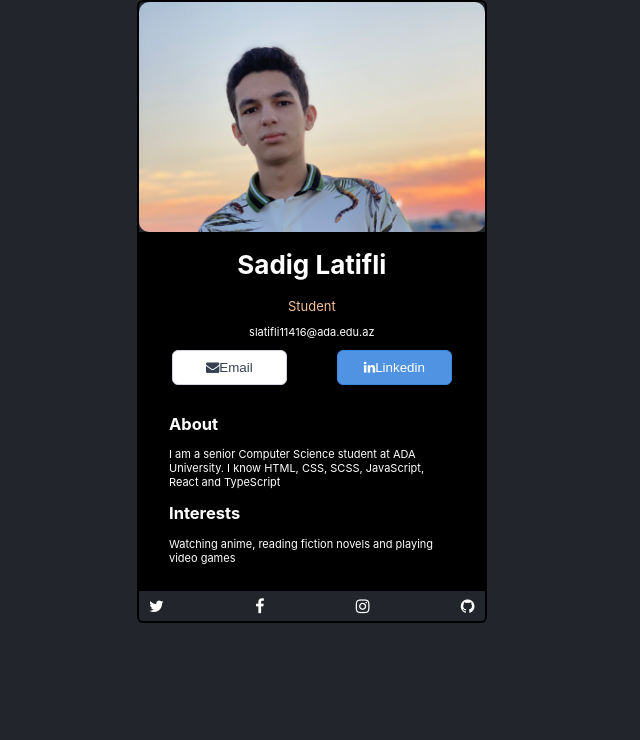
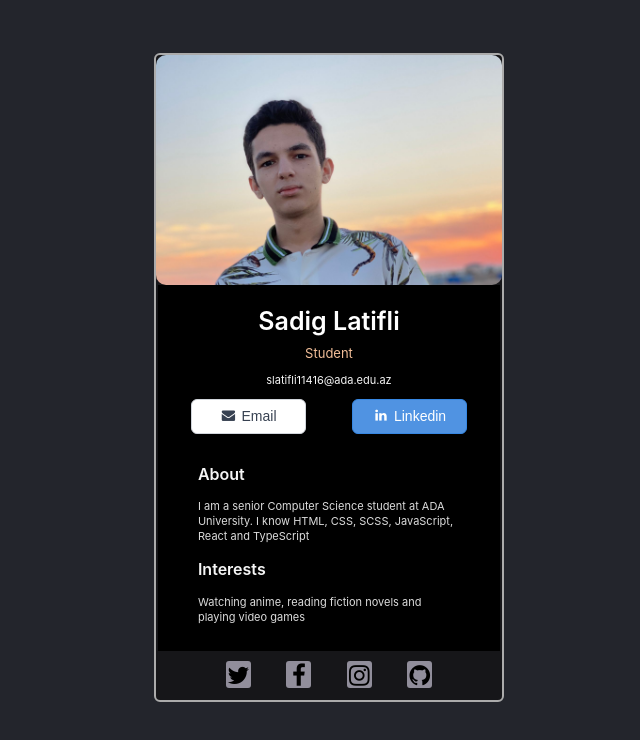
Before and after one commit to Sadig05/Sadig05.github.io, a plain HTML site: page digital-card.html in a window 1280 px wide. Shown: the whole page, without its empty margins (311-951 px from the left). Drawn offline with Linux system fonts and the light colour scheme; a script that the page names is missing.

Commit message:
minor fixes

```diff
--- a/digital-card.css
+++ b/digital-card.css
@@ -1,4 +1,4 @@
-body{
+ body {
     margin: 0;
     padding: 0;
     box-sizing: border-box;
@@ -6,71 +6,106 @@ body{
     font-family: 'Inter', sans-serif;
 }
 
-
-.container{
-    margin: 0 auto;
+.container {
     width: 30%;
+    min-width: 350px;
+    margin: 53px auto;
 }
 
-.card{
+.card {
     width: 90%;
-    border: 2px solid black;
+    margin: 35px auto;
+    background-color: #161619;
+    border: 2px solid #ababab;
     border-radius: 6px;
-    color: white;
-
 }
 
-.top{
+.top {
     width: 100%;
     height: 230px;
-    background-image: url("./assets/profile-p.jpeg");
+    background-image: url('./assets/profile-p.jpeg');
     background-size: cover;
-    background-position: center initial;
+    background-position: center top;
     border-radius: 10px;
     margin-bottom: 0;
 }
 
-.content{
-    display: flex;
-    flex-direction: column;
-    align-items: center;
-    background-color: black;
+main {
+    margin: 0 auto;
+    background-color: #161619;
 }
 
-.bio{
-    display: flex;
-    flex-direction: column;
-    align-items: center;
-    font-size: 13px;
+.content {
+    width: 99%;
+    margin: 0 auto 10px;
+    background-color: #000000;
+    padding-top: 21px;
+    padding-left: 10px;
+    padding-right: 10px;
+    box-sizing: border-box;
 }
 
+.bio {
+    text-align: center;
+}
 
-.bio > h3{
+.bio>h1 {
+    font-weight: 600;
+    font-size: 25px;
+    color: #FFFFFF;
+    line-height: 30px;
+    margin-top: 0;
+    margin-bottom: 0;
+}
+
+.bio>h3 {
     font-weight: 400;
     font-size: 13px;
     color: #F3BF99;
-    margin: 0;
+    line-height: 15.5px;
+    margin-top: 10px;
+    margin-bottom: 10px;
 }
 
-.bio > p{
+.bio>p {
+    font-weight: 400;
     font-size: 11px;
+    color: #F5F5F5;
+    line-height: 15px;
 }
 
-.messenger{
+.messenger {
     display: flex;
-    gap: 50px;
+    flex-direction: row;
+    justify-content: space-around;
 }
 
-.messenger--link{
+.messenger--link {
     width: 115px;
     height: 35px;
     border-radius: 6px;
     box-sizing: border-box;
-    box-shadow: 0px 1px 2px rgb(0 0 0 / 5%);
+    box-shadow: 0px 1px 2px rgba(0, 0, 0, 0.05);
     display: flex;
+    flex-direction: row;
     align-items: center;
     justify-content: center;
 }
+
+.messenger--link--icon {
+    width: 1rem;
+    height: 1rem;
+    margin-right: 5%;
+}
+
+.messenger--link--text {
+    font-style: normal;
+    font-weight: 500;
+    font-size: 14px;
+    line-height: 16px;
+}
+
+
 
 .messenger--link:nth-child(1){
     background-color: white;
@@ -99,14 +134,55 @@ body{
     color: #374151;
 }
 
-.info{
+
+
+.info {
     padding: 15px 30px;
     font-size: 11px;
 }
 
+.info--component>h2 {
+    font-weight: 600;
+    font-size: 16px;
+    font-style: normal;
+    line-height: 24px;
+    color: #F5F5F5;
+}
 
-.social-links{
-    padding: 5px 10px;
+.info--component>p {
+    font-weight: 400;
+    font-size: 11px;
+    font-style: normal;
+    line-height: 15px;
+    color: #DCDCDC;
+}
+
+footer {
+    margin-bottom: 10px;
+}
+
+.social-links {
     display: flex;
-    justify-content: space-between;
+    flex-direction: row;
+    justify-content: space-around;
+    width: 70%;
+    margin: auto;
 }
+
+.social-icon {
+    vertical-align: middle;
+    font-size: 1.5rem;
+    text-align: center;
+}
+
+.social-icon>.fa {
+    width: 25px;
+    height: 25px;
+    background-color: #918E9B;
+    padding-top: 2px;
+    border-radius: 3px;
+}
+
+.social-icon>.fa:hover {
+    background-color: #c7c6c9;
+}
```
Also changed, not shown: Education.css (+36 -4 lines), Education.html (+20 -22 lines), contact.css (+19 -4 lines), contact.html (+13 -11 lines), home-page.html (+3 -14 lines).
